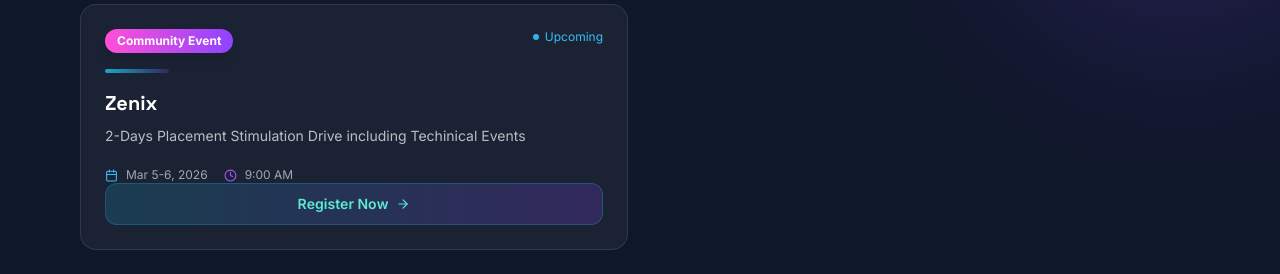
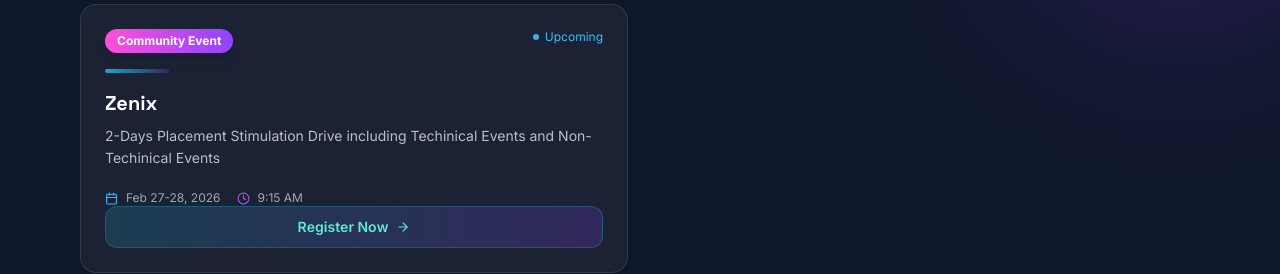
Before and after one commit to aivahcommunity/Aivah-Website, a React (Vite) app: page / in a window 1280 px wide. Shown: the part 2760-3034 px from the top of the page. Built offline with nearby package versions, Linux system fonts and the light colour scheme.

Commit message:
dates updated

```diff
--- a/src/sections/Events.tsx
+++ b/src/sections/Events.tsx
@@ -38,9 +38,9 @@ export const events: AivahEvent[] = [
     {
         id: 1,
         title: 'Zenix',
-        desc: '2-Days Placement Stimulation Drive including Techinical Events',
-        date: 'Mar 5-6, 2026',
-        time: '9:00 AM',
+        desc: '2-Days Placement Stimulation Drive including Techinical Events and Non-Techinical Events',
+        date: 'Feb 27-28, 2026',
+        time: '9:15 AM',
         status: 'upcoming',
         tag: 'Community Event',
         tagColor: 'from-pink-500 to-purple-500',
```
